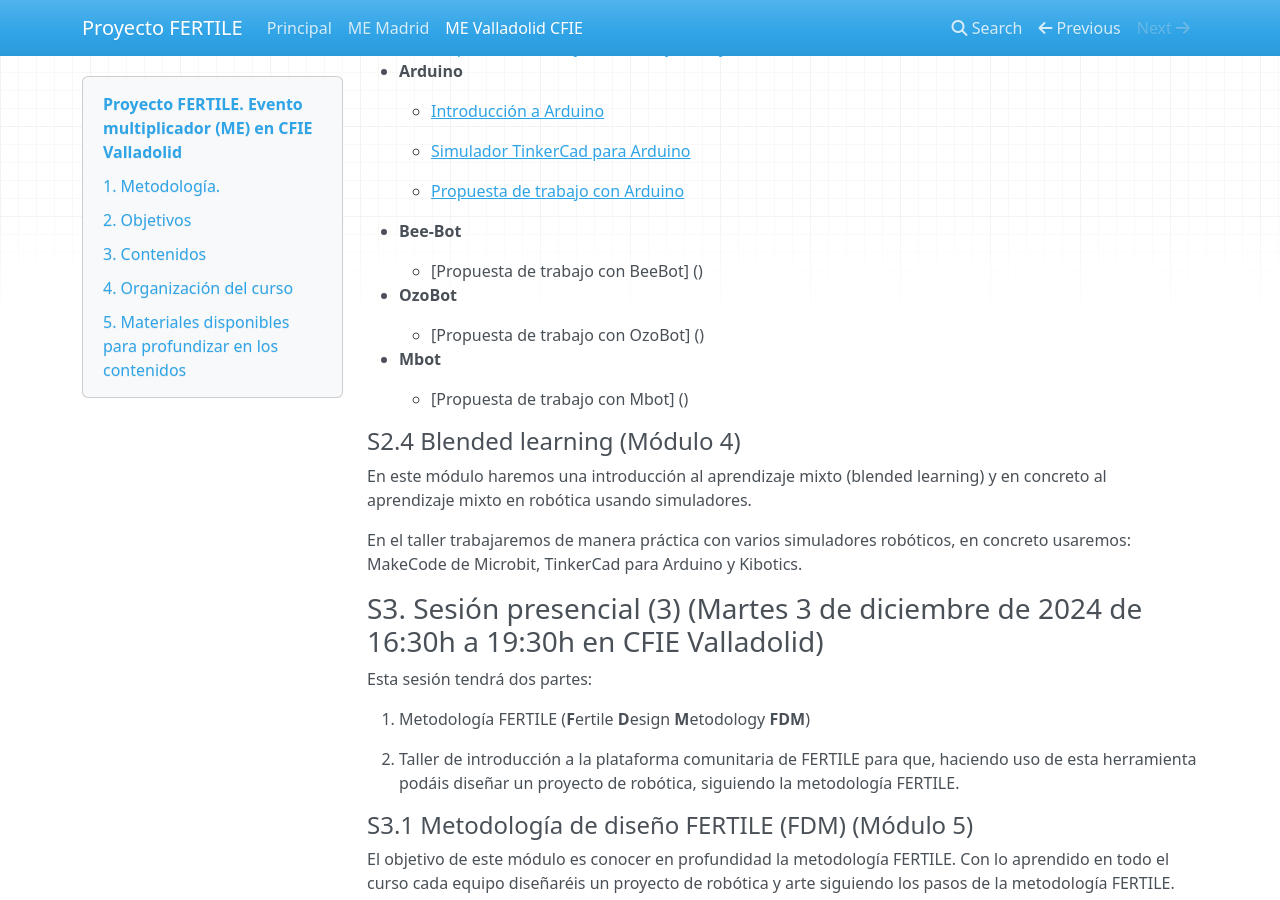
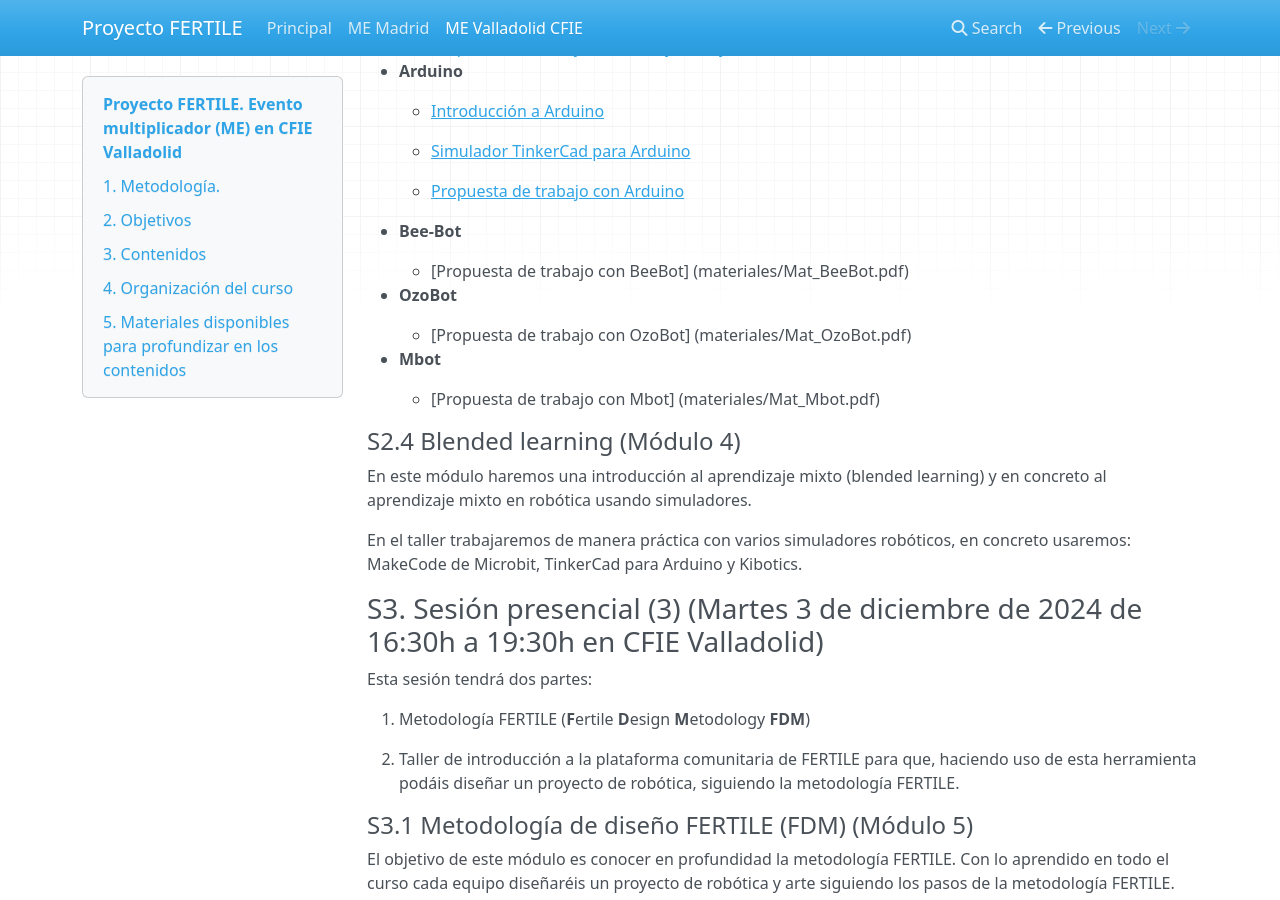
Before and after one commit to RoboticsLabURJC/estudio-piloto-fertile, an MkDocs documentation site: the page built from docs/ME_Valladolid.md, in a window 1280 px wide and 900 px high, scrolled down 2798 px. Built offline with MkDocs 1.6.1, drawn with Linux system fonts in a browser that asks for light colours; nearby versions of some CDN libraries.

Commit message:
Añadidas las fichas de trabajo del OzoBot, BeeBot y Mbot al curso de Valladolid

```diff
--- a/docs/ME_Valladolid.md
+++ b/docs/ME_Valladolid.md
@@ -103,17 +103,17 @@
 
 +  **Bee-Bot**
 
-	* [Propuesta de trabajo con BeeBot] ()
+	* [Propuesta de trabajo con BeeBot] (materiales/Mat_BeeBot.pdf)
 
 
 +  **OzoBot**
 
-	* [Propuesta de trabajo con OzoBot] ()
+	* [Propuesta de trabajo con OzoBot] (materiales/Mat_OzoBot.pdf)
 
 
 +  **Mbot**
 
-	* [Propuesta de trabajo con Mbot] ()
+	* [Propuesta de trabajo con Mbot] (materiales/Mat_Mbot.pdf)
 
 #### S2.4 Blended learning (Módulo 4)
 
```
Also changed, not shown: 3 other files.
